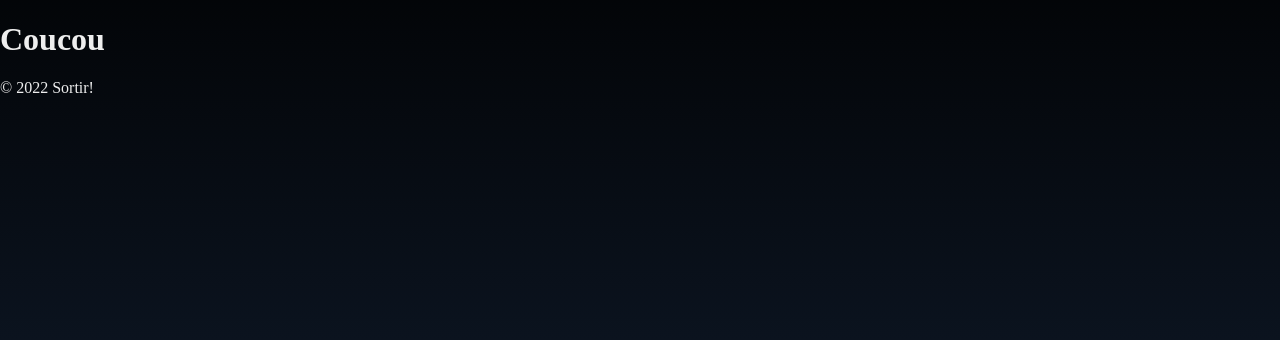
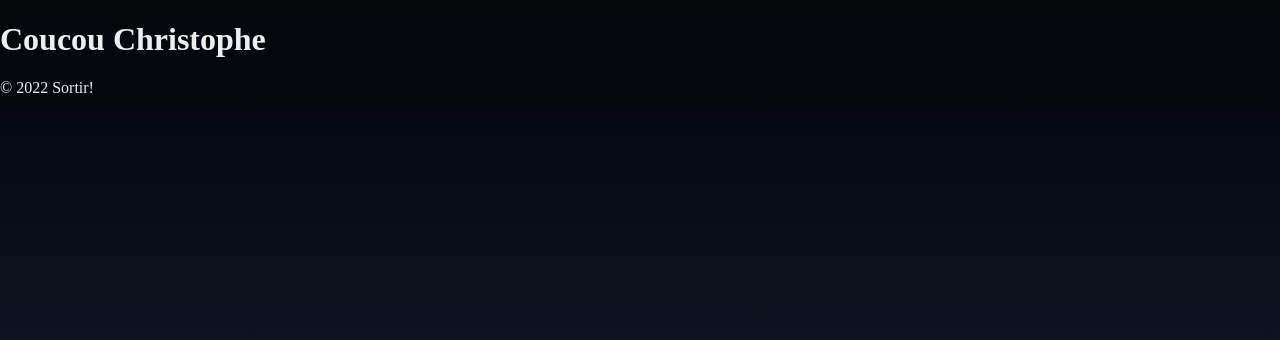
Before and after one commit to Syst3m2333633/Sortir, a Symfony app: template templates/main/home.html.twig in a window 1280 px wide; the page is wider, and only the part inside the window is pictured. Shown: the part 121-461 px from the top of that part. Run offline with Twig, Linux system fonts and the light colour scheme; the template is opened without the code that fills it, so the values that code supplies are empty; some libraries are stand-ins or nearby versions.

Commit message:
Modification du fichier home.twig.heml pour test si christophe voit le fichier et réussi à pull

```diff
--- a/templates/main/home.html.twig
+++ b/templates/main/home.html.twig
@@ -1,6 +1,6 @@
 {% extends 'base.html.twig' %}
 
 {% block body %}
-    <h1>Coucou</h1>
+    <h1>Coucou Christophe</h1>
 {% endblock %}
 {% block title %}{{ parent() }} | Home [{% endblock %}
```
